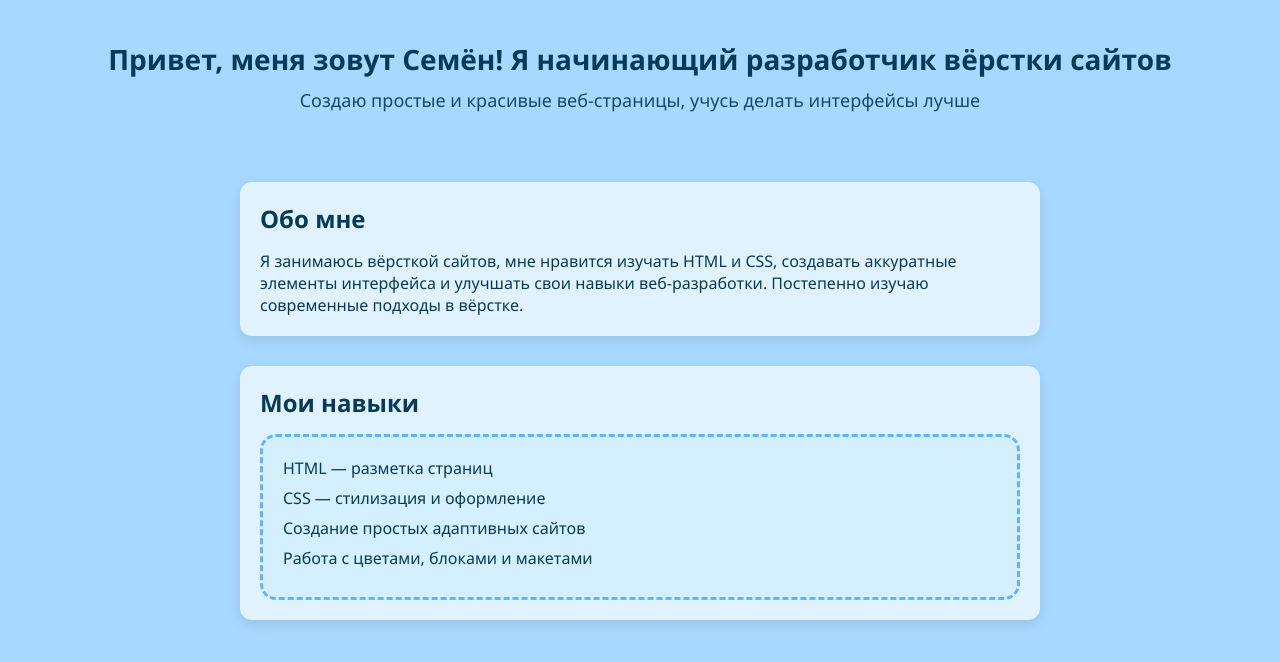
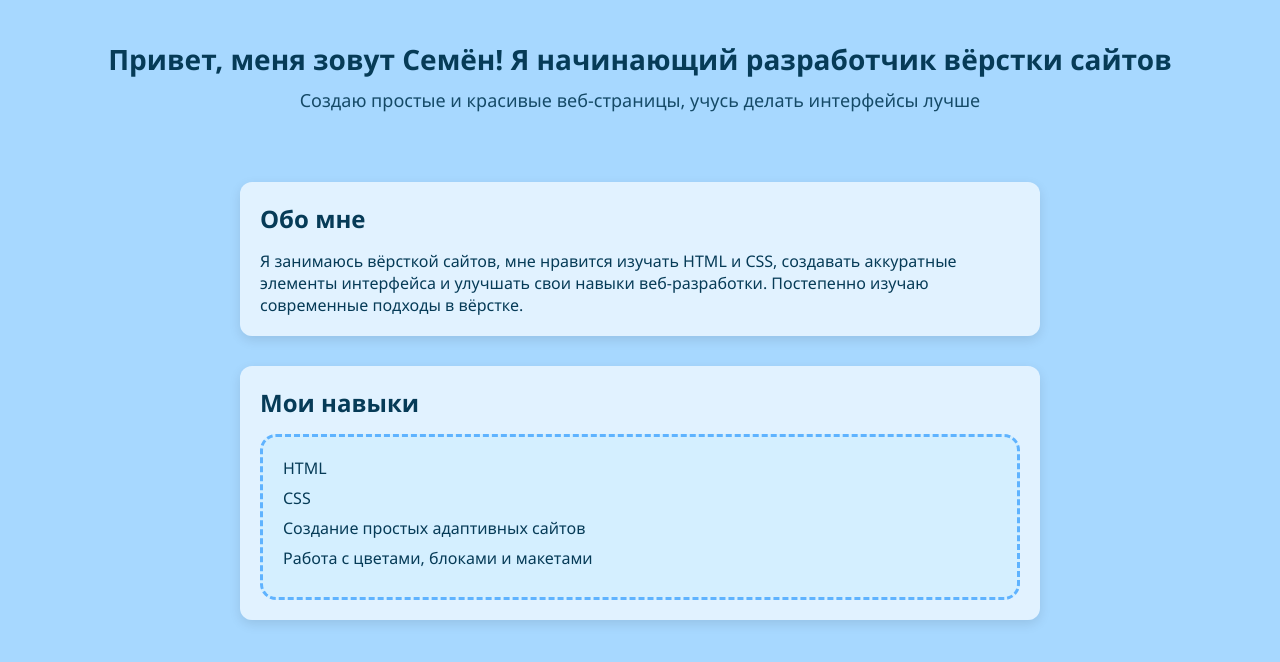
Before and after one commit to decades5/Individual-project, a plain HTML site: page index.html in a window 1280 px wide. Drawn offline with Linux system fonts and the light colour scheme.

Commit message:
Update index.html

```diff
--- a/index.html
+++ b/index.html
@@ -25,8 +25,8 @@
         <h2>Мои навыки</h2>
 
         <div class="skills-box">
-            <p>HTML — разметка страниц</p>
-            <p>CSS — стилизация и оформление</p>
+            <p>HTML</p>
+            <p>CSS</p>
             <p>Создание простых адаптивных сайтов</p>
             <p>Работа с цветами, блоками и макетами</p>
         </div>
```
